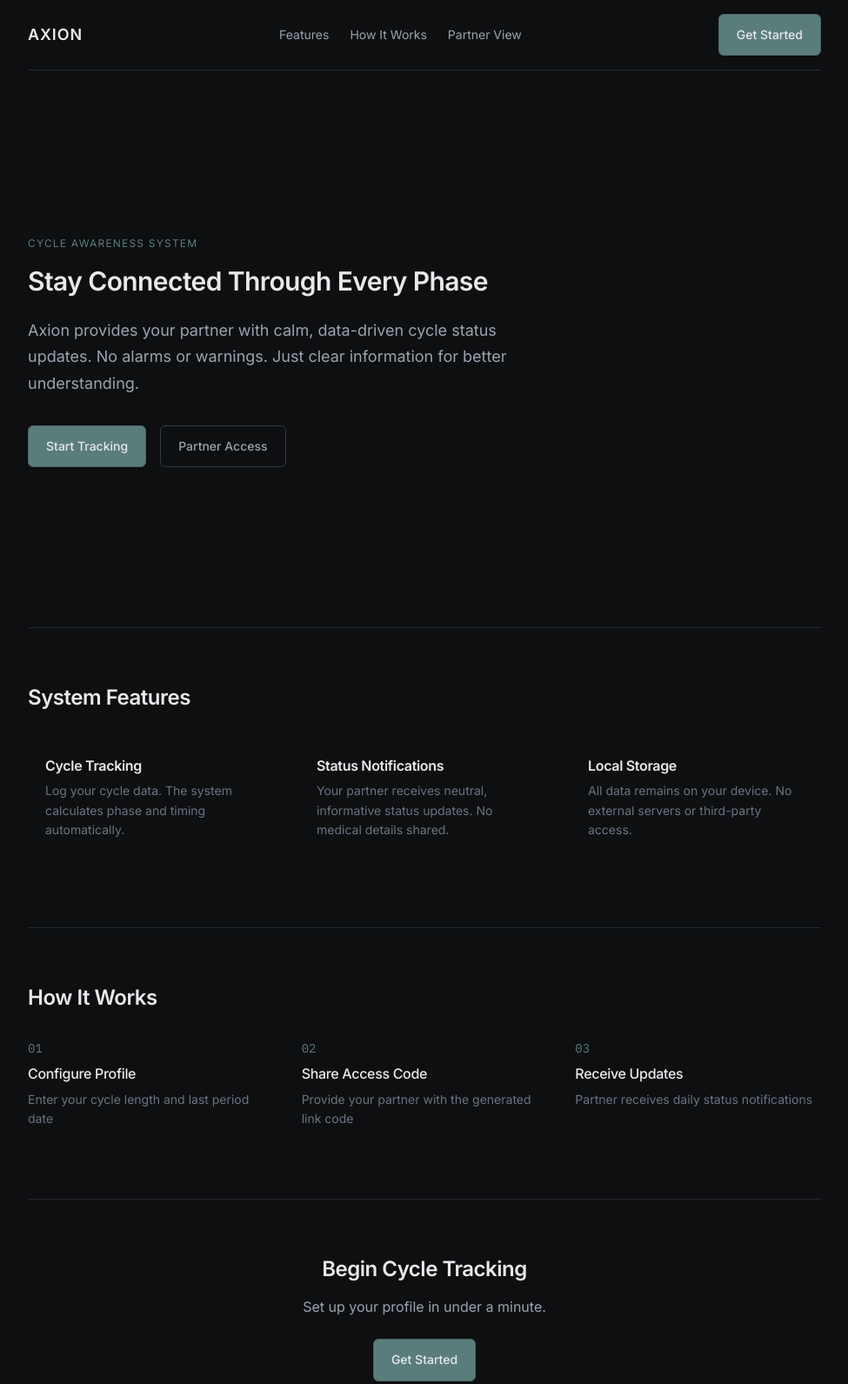
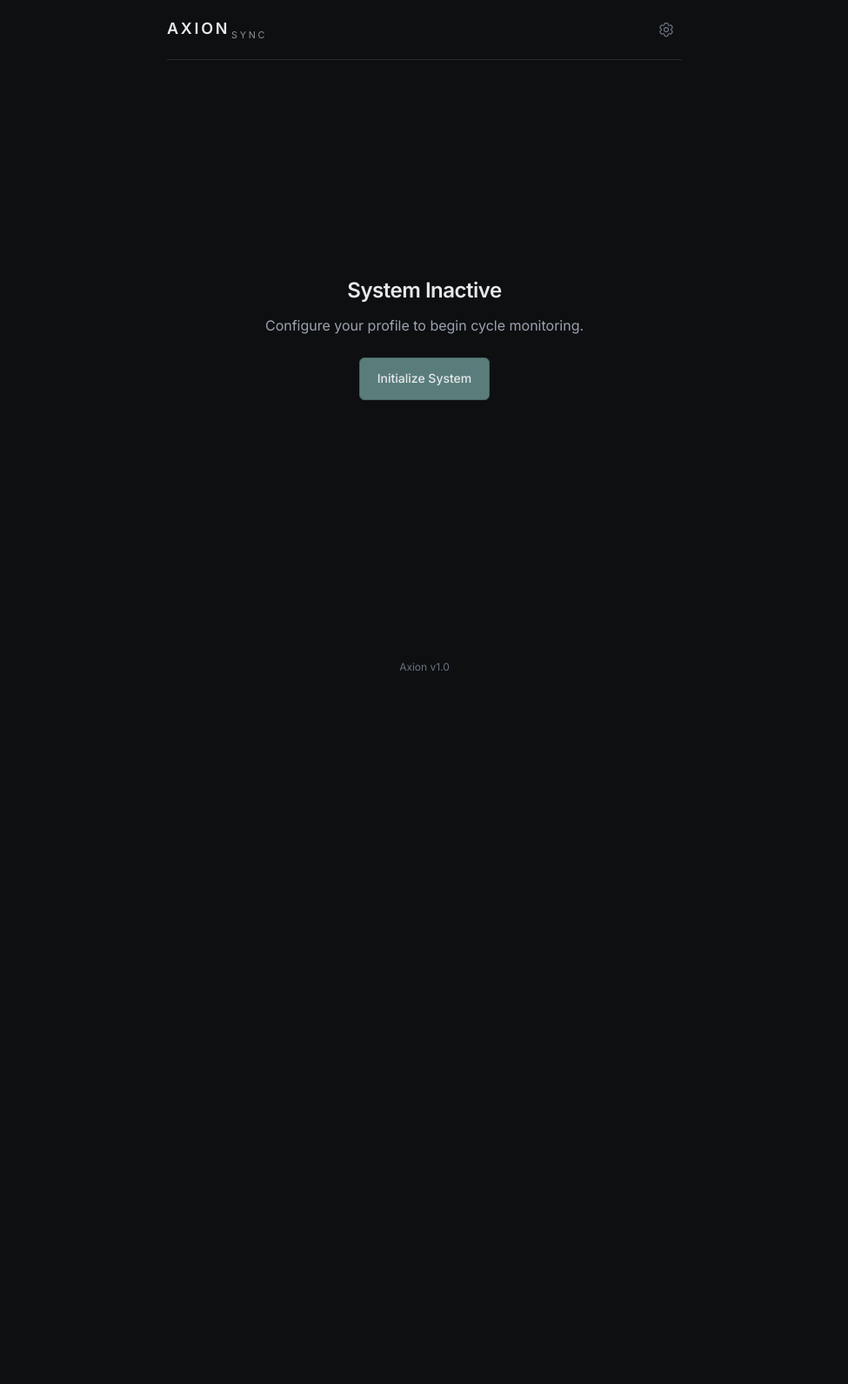
Before and after one commit to Mapetere/axion, a website: page index.html in a window 1280 px wide. Shown: the top 1591 px of the page at 87% size, without its empty margins (152-1127 px from the left). After the commit the page ends 800 px from the top, so only its background shows below. Drawn offline with Linux system fonts and the light colour scheme.

Commit message:
feat(landing): redesign as minimal system status display with AXION wordmark

```diff
--- a/index.html
+++ b/index.html
@@ -5,7 +5,7 @@
   <meta charset="UTF-8">
   <meta name="viewport" content="width=device-width, initial-scale=1.0">
   <meta name="description" content="Axion - Cycle awareness and partner notification system.">
-  <title>Axion - Cycle Awareness System</title>
+  <title>Axion - System Status</title>
 
   <!-- Fonts -->
   <link rel="preconnect" href="https://fonts.googleapis.com">
@@ -14,244 +14,228 @@
     href="https://fonts.googleapis.com/css2?family=Inter:wght@400;500;600&family=IBM+Plex+Mono:wght@400;500&display=swap"
     rel="stylesheet">
 
+  <!-- Theme (loaded first to prevent flash) -->
+  <script src="js/theme.js"></script>
+
   <!-- Styles -->
   <link rel="stylesheet" href="styles/main.css">
   <link rel="stylesheet" href="styles/animations.css">
 
   <style>
-    .hero {
-      padding: var(--space-20) 0;
+    /* AXION Wordmark */
+    .nav__logo {
+      font-size: var(--text-lg);
+      font-weight: var(--font-semibold);
+      color: var(--text-primary);
+      text-decoration: none;
+      letter-spacing: 0.15em;
+      text-transform: uppercase;
+    }
+
+    .nav__logo .logo-x {
+      display: inline-block;
+      transform: translateY(-1px);
+      font-weight: var(--font-semibold);
+    }
+
+    /* Settings Icon */
+    .nav__settings {
+      display: flex;
+      align-items: center;
+      justify-content: center;
+      width: 36px;
+      height: 36px;
+      color: var(--text-muted);
+      transition: var(--transition-base);
+    }
+
+    .nav__settings:hover {
+      opacity: 0.7;
+    }
+
+    .nav__settings svg {
+      width: 20px;
+      height: 20px;
+    }
+
+    /* Landing Layout */
+    .landing {
       min-height: 80vh;
       display: flex;
       align-items: center;
+      justify-content: center;
     }
 
-    .hero__content {
-      max-width: 560px;
+    .status-display {
+      text-align: center;
+      max-width: 480px;
+      margin: 0 auto;
     }
 
-    .hero__badge {
-      display: inline-block;
+    .status-display__label {
       font-size: var(--text-xs);
       text-transform: uppercase;
-      letter-spacing: 0.1em;
-      color: var(--accent-calm);
-      margin-bottom: var(--space-4);
-    }
-
-    .hero__title {
-      font-size: var(--text-3xl);
-      line-height: 1.2;
+      letter-spacing: 0.12em;
+      color: var(--text-muted);
       margin-bottom: var(--space-6);
     }
 
-    .hero__subtitle {
+    .status-display__phase {
+      font-size: var(--text-3xl);
+      font-weight: var(--font-semibold);
+      color: var(--text-primary);
+      margin-bottom: var(--space-3);
+      letter-spacing: -0.02em;
+    }
+
+    .status-display__day {
+      font-family: var(--font-mono);
       font-size: var(--text-lg);
       color: var(--text-secondary);
-      line-height: 1.7;
       margin-bottom: var(--space-8);
     }
 
-    .hero__buttons {
-      display: flex;
-      gap: var(--space-4);
+    .status-display__indicator {
+      display: inline-flex;
+      align-items: center;
+      gap: var(--space-2);
+      padding: var(--space-2) var(--space-4);
+      background: var(--bg-card);
+      border: 1px solid var(--border-subtle);
+      border-radius: var(--radius-md);
+      font-size: var(--text-sm);
+      color: var(--text-secondary);
     }
 
-    .features {
-      padding: var(--space-16) 0;
-      border-top: 1px solid var(--border-subtle);
+    .status-display__dot {
+      width: 8px;
+      height: 8px;
+      border-radius: 50%;
+      background: var(--accent-calm);
     }
 
-    .features__grid {
-      display: grid;
-      grid-template-columns: repeat(3, 1fr);
-      gap: var(--space-6);
+    .status-display__message {
       margin-top: var(--space-8);
+      padding: var(--space-5);
+      background: var(--bg-card);
+      border: 1px solid var(--border-subtle);
+      border-radius: var(--radius-lg);
+      color: var(--text-secondary);
+      font-size: var(--text-base);
+      line-height: 1.7;
     }
 
-    .feature {
-      padding: var(--space-5);
+    /* Onboarding Prompt */
+    .onboarding-prompt {
+      text-align: center;
+      max-width: 400px;
+      margin: 0 auto;
     }
 
-    .feature__title {
-      font-size: var(--text-base);
-      font-weight: var(--font-semibold);
-      margin-bottom: var(--space-2);
+    .onboarding-prompt__title {
+      font-size: var(--text-2xl);
+      margin-bottom: var(--space-3);
     }
 
-    .feature__desc {
-      font-size: var(--text-sm);
-      color: var(--text-muted);
-      line-height: 1.6;
+    .onboarding-prompt__desc {
+      color: var(--text-secondary);
+      margin-bottom: var(--space-6);
     }
 
-    .how-it-works {
-      padding: var(--space-16) 0;
-      border-top: 1px solid var(--border-subtle);
-    }
-
-    .steps {
-      display: flex;
-      gap: var(--space-8);
-      margin-top: var(--space-8);
-    }
-
-    .step {
-      flex: 1;
-    }
-
-    .step__number {
-      font-family: var(--font-mono);
-      font-size: var(--text-sm);
-      color: var(--accent-calm);
-      margin-bottom: var(--space-2);
-    }
-
-    .step__title {
-      font-size: var(--text-base);
-      font-weight: var(--font-medium);
-      margin-bottom: var(--space-2);
-    }
-
-    .step__desc {
-      font-size: var(--text-sm);
-      color: var(--text-muted);
-    }
-
-    .cta {
-      padding: var(--space-16) 0;
-      border-top: 1px solid var(--border-subtle);
+    /* Footer */
+    .footer--minimal {
+      position: fixed;
+      bottom: var(--space-6);
+      left: 0;
+      right: 0;
       text-align: center;
     }
 
-    .cta h2 {
-      margin-bottom: var(--space-4);
-    }
-
-    .cta p {
-      margin-bottom: var(--space-6);
-    }
-
-    @media (max-width: 768px) {
-      .features__grid {
-        grid-template-columns: 1fr;
-      }
-
-      .steps {
-        flex-direction: column;
-      }
+    .footer--minimal p {
+      font-size: var(--text-xs);
+      color: var(--text-muted);
+      margin: 0;
     }
   </style>
 </head>
 
 <body>
-  <div class="container container--wide">
+  <div class="container">
     <!-- Navigation -->
     <nav class="nav">
-      <a href="/" class="nav__logo">AXION</a>
-      <ul class="nav__links">
-        <li><a href="#features" class="nav__link">Features</a></li>
-        <li><a href="#how-it-works" class="nav__link">How It Works</a></li>
-        <li><a href="pages/partner.html" class="nav__link">Partner View</a></li>
-      </ul>
-      <a href="pages/onboarding.html" class="btn btn--primary">Get Started</a>
+      <a href="/" class="nav__logo">AXION<sub
+          style="font-size: 0.6em; font-weight: 400; opacity: 0.6; margin-left: 2px;">sync</sub></a>
+      <a href="pages/settings.html" class="nav__settings" title="Settings">
+        <svg xmlns="http://www.w3.org/2000/svg" fill="none" viewBox="0 0 24 24" stroke="currentColor"
+          stroke-width="1.5">
+          <path stroke-linecap="round" stroke-linejoin="round"
+            d="M9.594 3.94c.09-.542.56-.94 1.11-.94h2.593c.55 0 1.02.398 1.11.94l.213 1.281c.063.374.313.686.645.87.074.04.147.083.22.127.324.196.72.257 1.075.124l1.217-.456a1.125 1.125 0 011.37.49l1.296 2.247a1.125 1.125 0 01-.26 1.431l-1.003.827c-.293.24-.438.613-.431.992a6.759 6.759 0 010 .255c-.007.378.138.75.43.99l1.005.828c.424.35.534.954.26 1.43l-1.298 2.247a1.125 1.125 0 01-1.369.491l-1.217-.456c-.355-.133-.75-.072-1.076.124a6.57 6.57 0 01-.22.128c-.331.183-.581.495-.644.869l-.213 1.28c-.09.543-.56.941-1.11.941h-2.594c-.55 0-1.02-.398-1.11-.94l-.213-1.281c-.062-.374-.312-.686-.644-.87a6.52 6.52 0 01-.22-.127c-.325-.196-.72-.257-1.076-.124l-1.217.456a1.125 1.125 0 01-1.369-.49l-1.297-2.247a1.125 1.125 0 01.26-1.431l1.004-.827c.292-.24.437-.613.43-.992a6.932 6.932 0 010-.255c.007-.378-.138-.75-.43-.99l-1.004-.828a1.125 1.125 0 01-.26-1.43l1.297-2.247a1.125 1.125 0 011.37-.491l1.216.456c.356.133.751.072 1.076-.124.072-.044.146-.087.22-.128.332-.183.582-.495.644-.869l.214-1.281z" />
+          <path stroke-linecap="round" stroke-linejoin="round" d="M15 12a3 3 0 11-6 0 3 3 0 016 0z" />
+        </svg>
+      </a>
     </nav>
 
-    <!-- Hero -->
-    <section class="hero">
-      <div class="hero__content">
-        <div class="hero__badge">Cycle Awareness System</div>
-        <h1 class="hero__title">Stay Connected Through Every Phase</h1>
-        <p class="hero__subtitle">
-          Axion provides your partner with calm, data-driven cycle status updates.
-          No alarms or warnings. Just clear information for better understanding.
-        </p>
-        <div class="hero__buttons">
-          <a href="pages/onboarding.html" class="btn btn--primary">Start Tracking</a>
-          <a href="pages/partner.html" class="btn btn--secondary">Partner Access</a>
+    <!-- Landing Content -->
+    <main class="landing">
+      <!-- Status Display (shown when onboarded) -->
+      <div class="status-display" id="status-display" style="display: none;">
+        <div class="status-display__label">System Status</div>
+        <div class="status-display__phase" id="phase-name">--</div>
+        <div class="status-display__day" id="day-display">Day -- of --</div>
+        <div class="status-display__indicator">
+          <span class="status-display__dot"></span>
+          <span id="status-indicator">Monitoring</span>
+        </div>
+        <div class="status-display__message" id="status-message">
+          Loading system status...
         </div>
       </div>
-    </section>
 
-    <!-- Features -->
-    <section class="features" id="features">
-      <h2>System Features</h2>
+      <!-- Onboarding Prompt (shown when not onboarded) -->
+      <div class="onboarding-prompt" id="onboarding-prompt">
+        <h1 class="onboarding-prompt__title">System Inactive</h1>
+        <p class="onboarding-prompt__desc">
+          Configure your profile to begin cycle monitoring.
+        </p>
+        <a href="pages/onboarding.html" class="btn btn--primary">Initialize System</a>
+      </div>
+    </main>
+  </div>
 
-      <div class="features__grid">
-        <div class="feature">
-          <h3 class="feature__title">Cycle Tracking</h3>
-          <p class="feature__desc">Log your cycle data. The system calculates phase and timing automatically.</p>
-        </div>
-
-        <div class="feature">
-          <h3 class="feature__title">Status Notifications</h3>
-          <p class="feature__desc">Your partner receives neutral, informative status updates. No medical details shared.
-          </p>
-        </div>
-
-        <div class="feature">
-          <h3 class="feature__title">Local Storage</h3>
-          <p class="feature__desc">All data remains on your device. No external servers or third-party access.</p>
-        </div>
-      </div>
-    </section>
-
-    <!-- How It Works -->
-    <section class="how-it-works" id="how-it-works">
-      <h2>How It Works</h2>
-
-      <div class="steps">
-        <div class="step">
-          <div class="step__number">01</div>
-          <h4 class="step__title">Configure Profile</h4>
-          <p class="step__desc">Enter your cycle length and last period date</p>
-        </div>
-
-        <div class="step">
-          <div class="step__number">02</div>
-          <h4 class="step__title">Share Access Code</h4>
-          <p class="step__desc">Provide your partner with the generated link code</p>
-        </div>
-
-        <div class="step">
-          <div class="step__number">03</div>
-          <h4 class="step__title">Receive Updates</h4>
-          <p class="step__desc">Partner receives daily status notifications</p>
-        </div>
-      </div>
-    </section>
-
-    <!-- CTA -->
-    <section class="cta">
-      <h2>Begin Cycle Tracking</h2>
-      <p>Set up your profile in under a minute.</p>
-      <a href="pages/onboarding.html" class="btn btn--primary">Get Started</a>
-    </section>
-
-    <!-- Footer -->
-    <footer class="footer">
-      <p>Axion - Cycle awareness system</p>
-    </footer>
-  </div>
+  <!-- Footer -->
+  <footer class="footer--minimal">
+    <p>Axion v1.0</p>
+  </footer>
 
   <!-- Scripts -->
   <script src="js/cycle.js"></script>
   <script src="js/storage.js"></script>
-  <script src="js/notifications.js"></script>
-  <script src="js/app.js"></script>
 
   <script>
     document.addEventListener('DOMContentLoaded', () => {
       const isOnboarded = window.MoodSyncStorage.isOnboarded();
-      const getStartedButtons = document.querySelectorAll('a[href="pages/onboarding.html"]');
+      const statusDisplay = document.getElementById('status-display');
+      const onboardingPrompt = document.getElementById('onboarding-prompt');
 
       if (isOnboarded) {
-        getStartedButtons.forEach(btn => {
-          btn.href = 'pages/dashboard.html';
-          btn.textContent = 'Open Dashboard';
-        });
+        statusDisplay.style.display = 'block';
+        onboardingPrompt.style.display = 'none';
+        updateStatusDisplay();
+      } else {
+        statusDisplay.style.display = 'none';
+        onboardingPrompt.style.display = 'block';
       }
     });
+
+    function updateStatusDisplay() {
+      const profile = window.MoodSyncStorage.getUserProfile();
+      const cycleInfo = window.MoodSyncCycle.getCycleInfo(profile.lastPeriodDate, profile.cycleLength);
+
+      document.getElementById('phase-name').textContent = cycleInfo.currentPhase.name;
+      document.getElementById('day-display').textContent = `Day ${cycleInfo.currentDay} of ${cycleInfo.cycleLength}`;
+      document.getElementById('status-message').textContent = cycleInfo.currentPhase.userMessage;
+      document.getElementById('status-indicator').textContent = 'Active';
+    }
   </script>
 </body>
 
```
